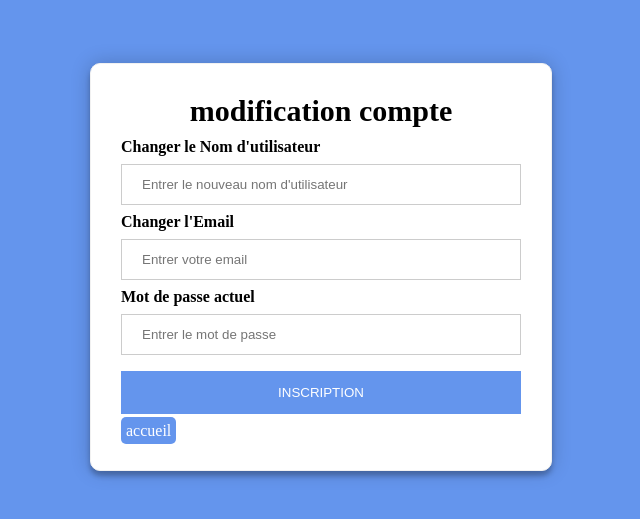
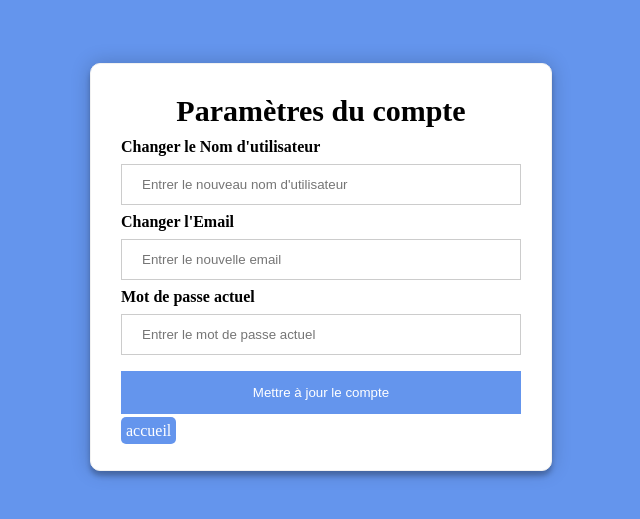
Before and after one commit to Thierry-Segarra/PODICA, a PHP site: page /parametre-compte.php in a window 1280 px wide. Shown: the top 519 px of the page, without its empty margins (350-990 px from the left). Run offline with PHP 8.4, Linux system fonts and the light colour scheme; a user stored in the database is signed in; data comes from the database, SQL or seed files in the repository.

Commit message:
Update parametre-compte.php
update bdd commentaire
modif texte parametre compte

```diff
--- a/parametre-compte.php
+++ b/parametre-compte.php
@@ -17,19 +17,19 @@
         ?>
         <div id="container">
             <form action="parametre-compte-form.php" method="POST">
-                <h1>modification compte</h1>
+                <h1>Paramètres du compte</h1>
 
                 <label><b>Changer le Nom d'utilisateur</b></label>
                 <input type="text" placeholder="Entrer le nouveau nom d'utilisateur" name="username" maxlength="13" >
 
                 <label><b>Changer l'Email</b></label>
-                <input type="email" placeholder="Entrer votre email" name="email">
+                <input type="email" placeholder="Entrer le nouvelle email" name="email">
 
                 <label><b>Mot de passe actuel</b></label>
-                <input type="password" placeholder="Entrer le mot de passe" name="password" required>
+                <input type="password" placeholder="Entrer le mot de passe actuel" name="password" required>
 
 
-                <input type="submit" id='submit' value="INSCRIPTION" >
+                <input type="submit" id='submit' value="Mettre à jour le compte" >
                 <?php
                 if(isset($_GET['erreur'])){
                     $err = $_GET['erreur'];
```
